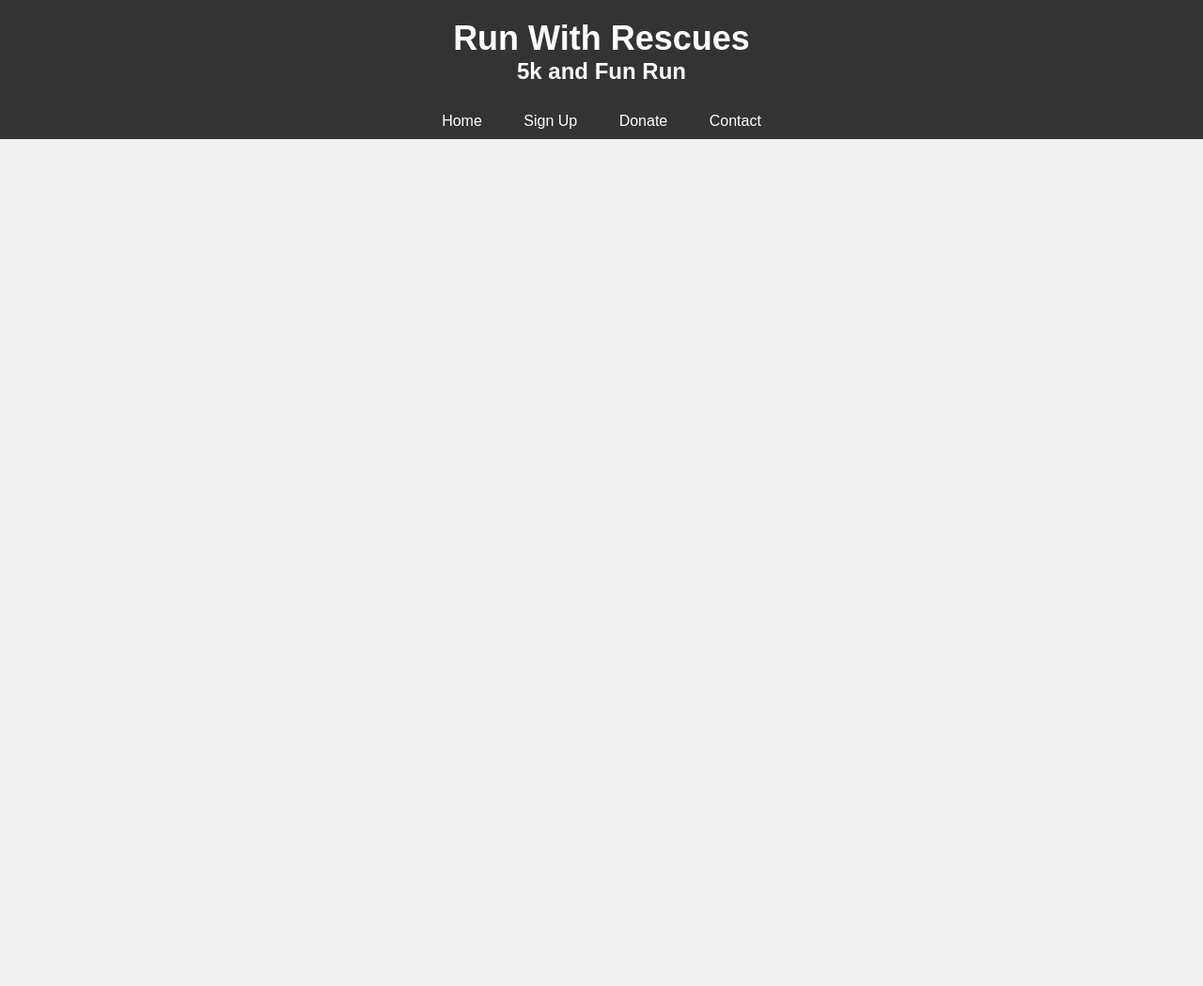
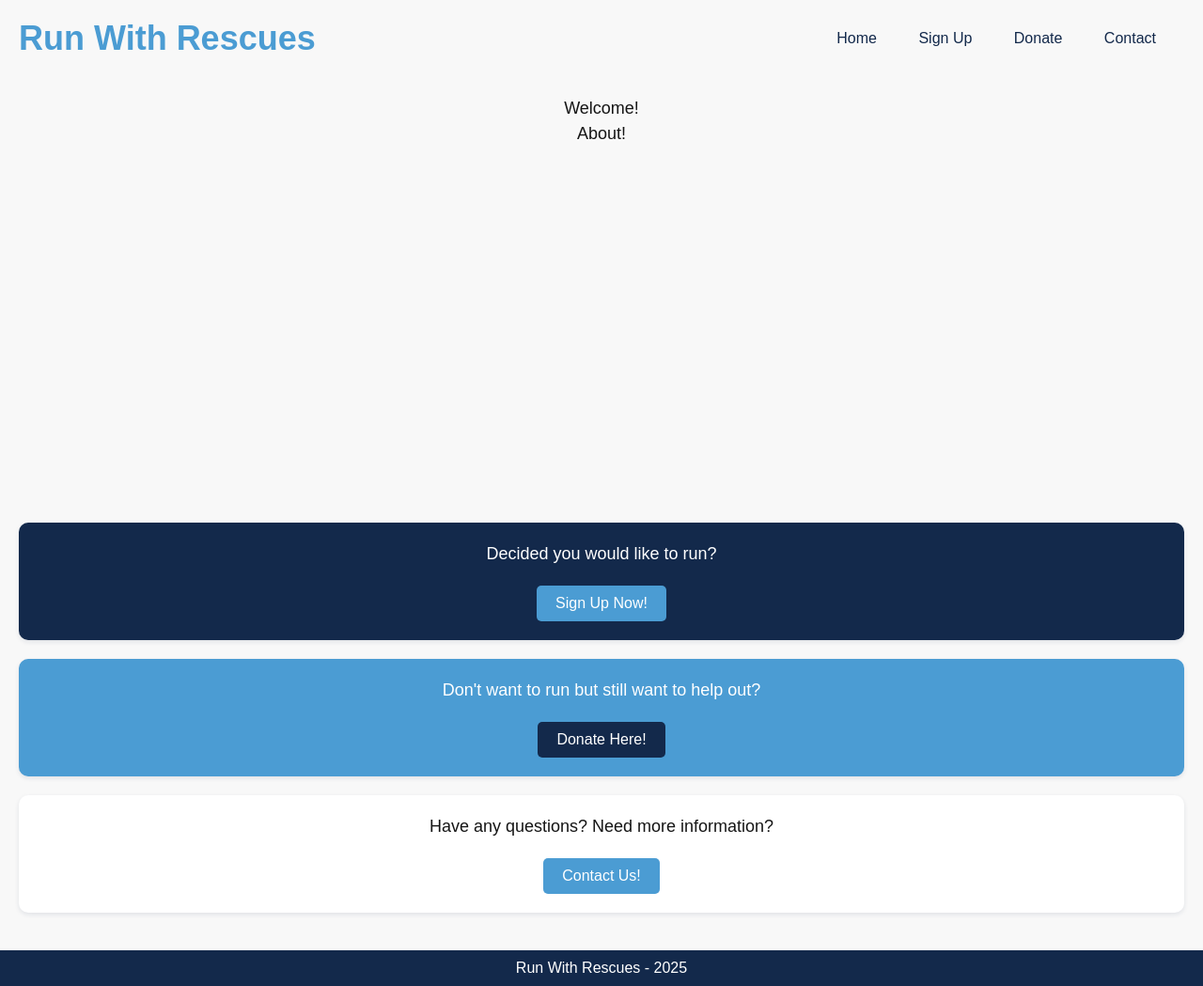
Before and after one commit to mbdej/runwithrescues, a website: page public/index.html in a window 1280 px wide. Shown: the whole page at 94% size. Before the commit the page ends 800 px from the top, so only its background shows below. Drawn offline with Linux system fonts and the light colour scheme.

Commit message:
Added content and function to the link sections

```diff
--- a/public/index.html
+++ b/public/index.html
@@ -12,10 +12,7 @@
 
 <body>
     <header>
-        <div id="header-div">
-            <h1>Run With Rescues</h1>
-            <h2>5k and Fun Run</h2>
-        </div>
+        <h1>Run With Rescues</h1>
         <nav>
             <ul>
                 <li><a href="/">Home</a></li>
@@ -28,27 +25,30 @@
 
     <main>
         <section id="welcome-section">
-
+            <p>Welcome!</p>
         </section>
         <section id="about-section">
-
+            <p>About!</p>
         </section>
         <section id="slideshow-section">
 
         </section>
-        <section id="signup-section">
-
+        <section class="link-section" id="signup-section">
+            <p>Decided you would like to run?</p>
+            <a class="site-link" id="signup-link" href="signup.html">Sign Up Now!</a>
         </section>
-        <section id="donate-section">
-
+        <section class="link-section" id="donate-section">
+            <p>Don't want to run but still want to help out?</p>
+            <a class="site-link" id="donate-link" href="donate.html">Donate Here!</a>
         </section>
-        <section id="contact-section">
-
+        <section class="link-section" id="contact-section">
+            <p>Have any questions? Need more information?</p>
+            <a class="site-link" id="contact-link" href="contact.html">Contact Us!</a>
         </section>
-        <footer>
-
-        </footer>
     </main>
+    <footer>
+        Run With Rescues - 2025
+    </footer>
 </body>
 
 </html>
--- a/public/styles/styles.css
+++ b/public/styles/styles.css
@@ -5,29 +5,25 @@ body {
     height: 100%;
     width: 100%;
     font-family: Arial, sans-serif;
-    background-color: #f0f0f0;
+    background-color: #f8f8f8;
+    color: #151515;
 }
 
-#header-div {
+header {
+    display: flex;
+    justify-content: space-between;
+    align-items: center;
     text-align: center;
     padding: 20px;
-    background-color: #333;
-    color: #fff;
 }
 
-#header-div h1 {
+header h1 {
     margin: 0;
     font-size: 36px;
-}
-
-#header-div h2 {
-    margin: 0;
-    font-size: 24px;
+    color: #4b9cd3;
 }
 
 nav {
-    background-color: #333;
-    color: #fff;
     padding: 10px;
     text-align: center;
 }
@@ -44,13 +40,117 @@ nav ul li {
 }
 
 nav ul li a {
-    color: #fff;
+    color: #13294b;
     text-decoration: none;
     padding: 5px 10px;
     border-radius: 5px;
-    transition: background-color 0.3s ease;
+    transition: 0.3s ease;
 }
 
 nav ul li a:hover {
-    background-color: #555;
+    background-color: rgba(19, 41, 75, 0.1);
 }
+
+main {
+    padding: 20px;
+    text-align: center;
+}
+
+section p {
+    margin: 0;
+    font-size: 18px;
+    line-height: 1.5;
+}
+
+#slideshow-section {
+    height: 400px;
+    overflow: hidden;
+    position: relative;
+}
+
+#slideshow-section img {
+    width: 100%;
+    height: 100%;
+    object-fit: cover;
+    position: absolute;
+    top: 0;
+    left: 0;
+    opacity: 0;
+    transition: opacity 0.5s ease;
+}
+
+#slideshow-section img.active {
+    opacity: 1;
+}
+
+.link-section {
+    margin-bottom: 20px;
+    padding: 20px;
+    border-radius: 10px;
+    text-align: center;
+    box-shadow: 0 2px 5px rgba(19, 41, 75, 0.1);
+}
+
+.link-section p {
+    margin-bottom: 10px;
+}
+
+#signup-section {
+    background-color: #13294b;
+    color: #ffffff;
+}
+
+#donate-section {
+    background-color: #4b9cd3;
+    color: #ffffff;
+}
+
+#contact-section {
+    background-color: #ffffff;
+    color: #151515;
+}
+
+.site-link {
+    display: inline-block;
+    padding: 10px 20px;
+    background-color: #13294b;
+    color: #ffffff;
+    text-decoration: none;
+    border-radius: 5px;
+    transition: 0.3s ease;
+    font-size: 16px;
+    margin-top: 10px;
+}
+
+#signup-link {
+    background-color: #4b9cd3;
+}
+
+#signup-link:hover {
+    background-color: #ffffff;
+    color: #4b9cd3;
+}
+
+#donate-link {
+    background-color: #13294b;
+}
+
+#donate-link:hover {
+    background-color: #ffffff;
+    color: #13294b;
+}
+
+#contact-link {
+    background-color: #4b9cd3;
+}
+
+#contact-link:hover {
+    background-color: #13294b;
+}
+
+footer {
+    background-color: #13294b;
+    color: #ffffff;
+    padding: 10px;
+    text-align: center;
+}
```
Also changed, not shown: public/contact.html (+4 -7 lines), public/donate.html (+4 -7 lines), public/signup.html (+4 -7 lines).
